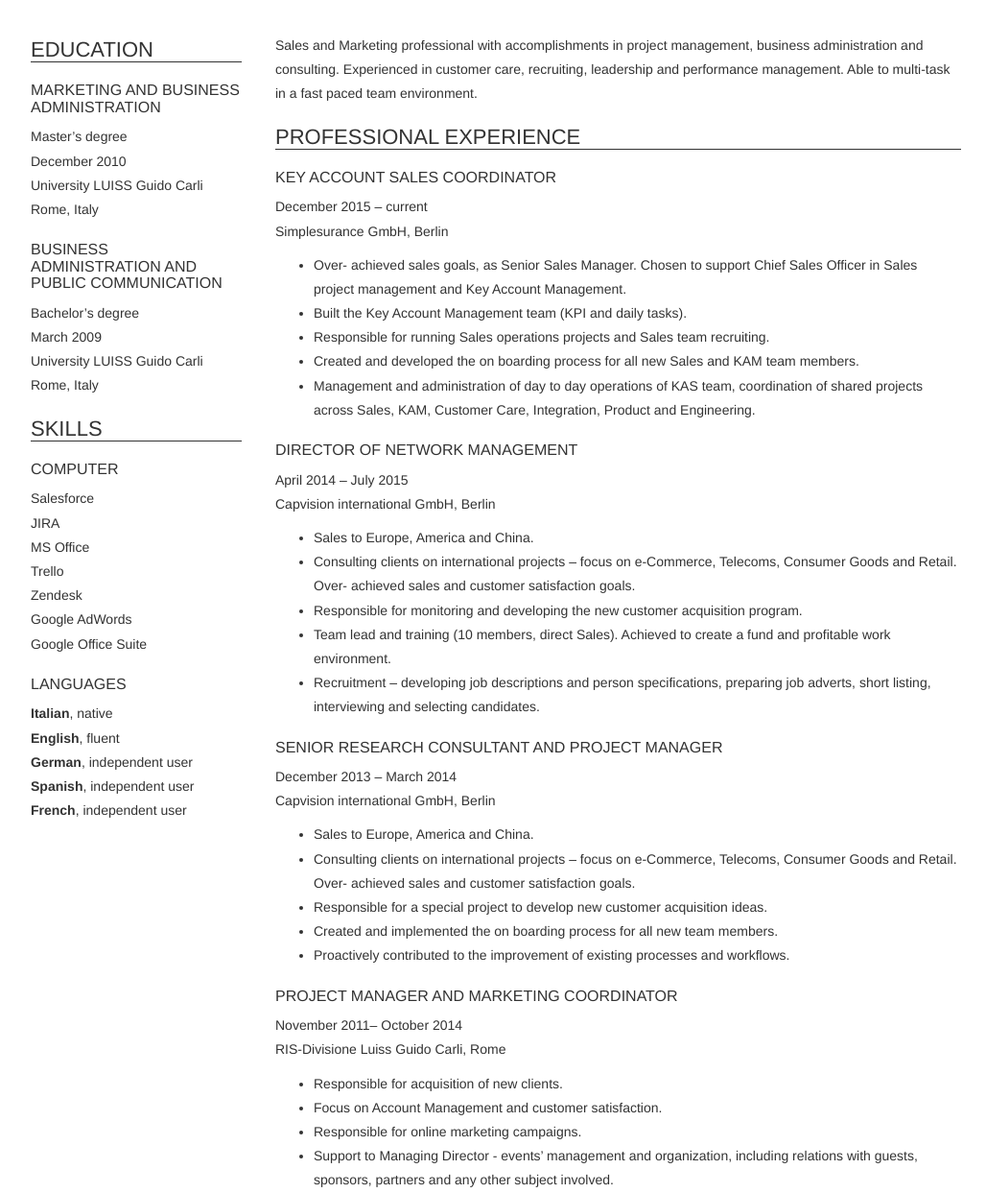
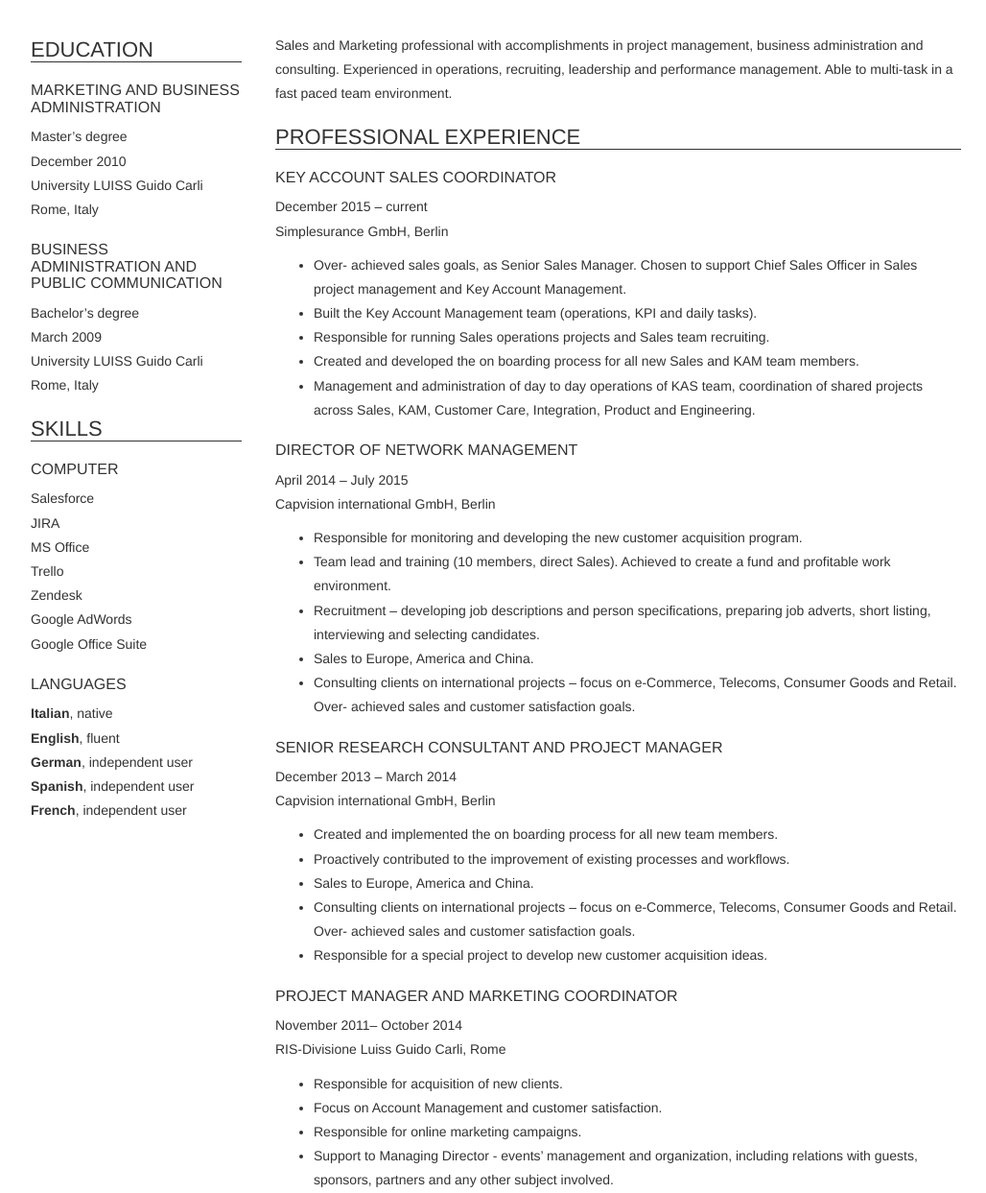
Before and after one commit to taesposito/taesposito.github.io, a Jekyll site: the page built from experience.md, in a window 1280 px wide. Shown: the whole page at 96% size, without its empty margins (123-1151 px from the left). Built offline with Jekyll 4.4.1, drawn with Linux system fonts in a browser that asks for light colours; our own code applies the rules of GitHub Pages for plain Markdown files.

Commit message:
Update (#2)
* Update experience.md

* Update experience.md

```diff
--- a/experience.md
+++ b/experience.md
@@ -1,5 +1,5 @@
 
-Sales and Marketing professional with accomplishments in project management, business administration and consulting. Experienced in customer care, recruiting, leadership and performance management. Able to multi-task in a fast paced team environment.
+Sales and Marketing professional with accomplishments in project management, business administration and consulting. Experienced in operations, recruiting, leadership and performance management. Able to multi-task in a fast paced team environment.
 
 ## Professional experience
 
@@ -10,7 +10,7 @@ December 2015 – current
 Simplesurance GmbH, Berlin
 
 - Over- achieved sales goals, as Senior Sales Manager. Chosen to support Chief Sales Officer in Sales project management and Key Account Management.
-- Built the Key Account Management team (KPI and daily tasks).
+- Built the Key Account Management team (operations, KPI and daily tasks).
 - Responsible for running Sales operations projects and Sales team recruiting.
 - Created and developed the on boarding process for all new Sales and KAM team members.
 - Management and administration of day to day operations of KAS team, coordination of shared projects across Sales, KAM, Customer Care, Integration, Product and Engineering.
@@ -21,11 +21,11 @@ April 2014 – July 2015
 
 Capvision international GmbH, Berlin
 
-- Sales to Europe, America and China.
-- Consulting clients on international projects – focus on e-Commerce, Telecoms, Consumer Goods and Retail. Over- achieved sales and customer satisfaction goals.
 - Responsible for monitoring and developing the new customer acquisition program.
 - Team lead and training (10 members, direct Sales). Achieved to create a fund and profitable work environment.
 - Recruitment – developing job descriptions and person specifications, preparing job adverts, short listing, interviewing and selecting candidates.
+- Sales to Europe, America and China.
+- Consulting clients on international projects – focus on e-Commerce, Telecoms, Consumer Goods and Retail. Over- achieved sales and customer satisfaction goals.
 
 ### Senior Research Consultant and Project Manager
 
@@ -33,11 +33,11 @@ December 2013 – March 2014
 
 Capvision international GmbH, Berlin
 
+- Created and implemented the on boarding process for all new team members.
+- Proactively contributed to the improvement of existing processes and workflows.
 - Sales to Europe, America and China.
 - Consulting clients on international projects – focus on e-Commerce, Telecoms, Consumer Goods and Retail. Over- achieved sales and customer satisfaction goals.
 - Responsible for a special project to develop new customer acquisition ideas.
-- Created and implemented the on boarding process for all new team members.
-- Proactively contributed to the improvement of existing processes and workflows.
 
 ### Project Manager and Marketing Coordinator
 
```
